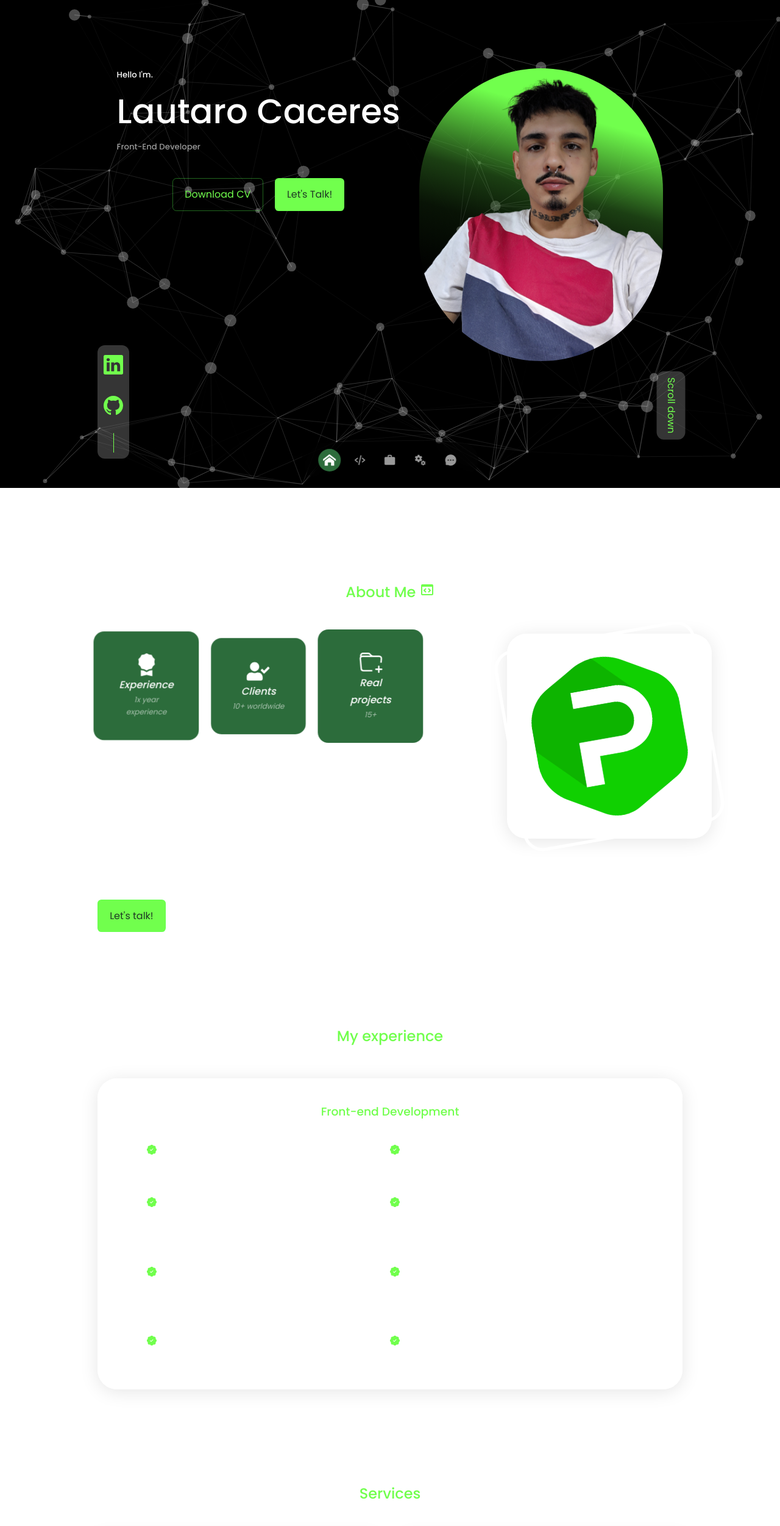
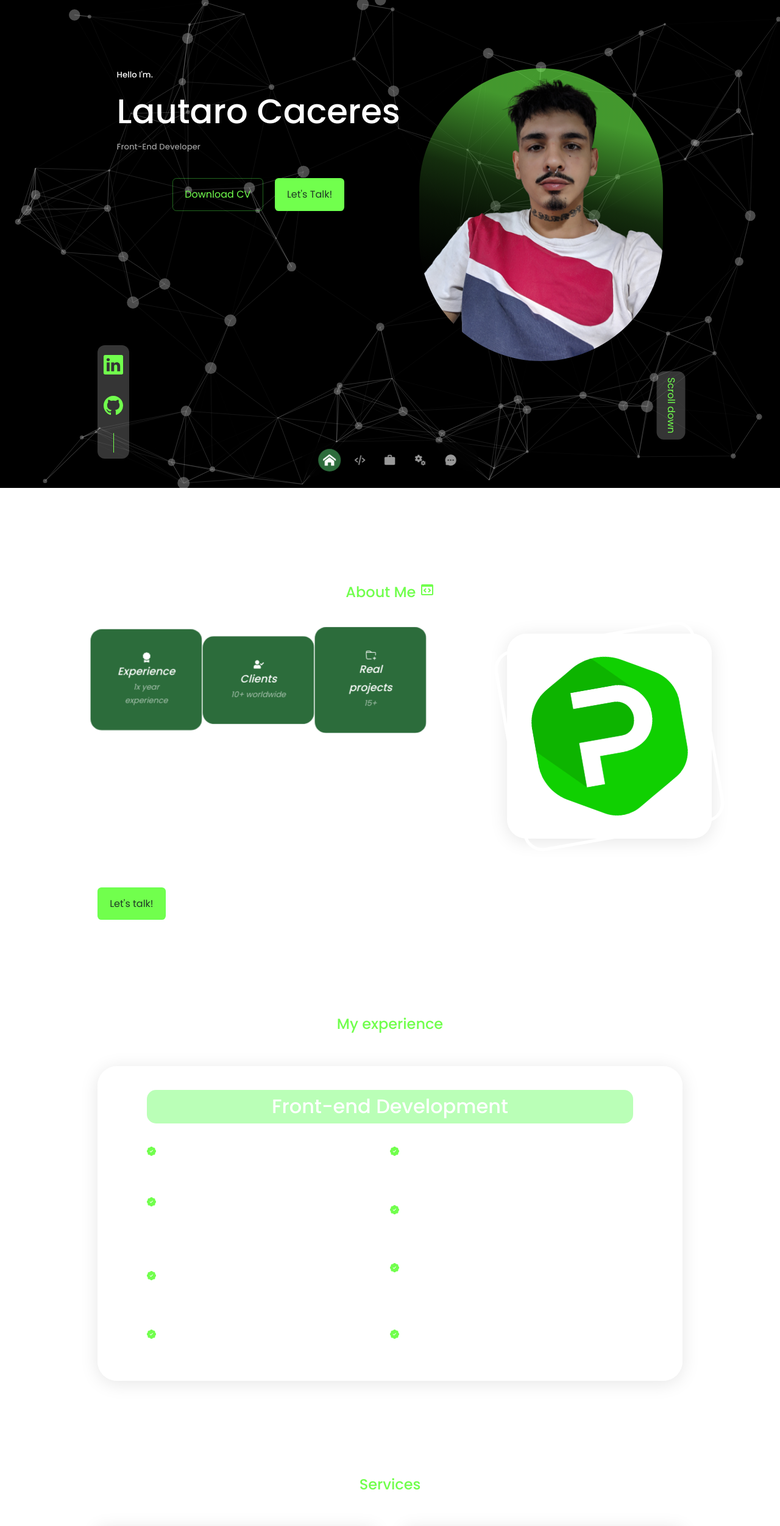
Before and after one commit to 0LMC0/Portfolio_react, a React (Create React App) app: page / in a window 1280 px wide. Shown: the top 2502 px of the page at 61% size. Built offline with nearby package versions, Linux system fonts and the light colour scheme.

Commit message:
Finishing portfolio

```diff
--- a/package.json
+++ b/package.json
@@ -1,5 +1,6 @@
 {
   "name": "portfolio_react",
+  "homepage": "https://lautaro.practienda.com/",
   "version": "0.1.0",
   "private": true,
   "dependencies": {
@@ -8,6 +9,7 @@
     "@testing-library/user-event": "^13.5.0",
     "email-js": "^2.0.2",
     "emailjs-com": "^3.2.0",
+    "framer-motion": "^7.3.5",
     "react": "^18.2.0",
     "react-dom": "^18.2.0",
     "react-icons": "^4.4.0",
--- a/src/components/about/about.css
+++ b/src/components/about/about.css
@@ -61,6 +61,7 @@
 }
 
 .about_card{
+    width: 100%;
     background: var(--colorBgVariant);
     border: 1px solid transparent;
     border-radius: 1rem;
--- a/src/components/experience/experience.css
+++ b/src/components/experience/experience.css
@@ -25,7 +25,10 @@
 .experience_container >div h3{
     text-align: center;
     margin-bottom: 2rem;
-    color: var(--colorPrimary);
+    font-size: 2rem;
+    color: var(--colorWhite);
+    background: var(--colorPrimaryVariant);
+    border-radius: 15px;
 }
 
 .experience_content{
@@ -44,6 +47,17 @@
     color: var(--colorPrimary);
 }
 
+
+.parallax-effect-glare-scale {
+    border-radius: 20px;
+    transform-style: preserve-3d;
+
+}
+.inner-element {
+  font-size: 15px;
+  transform: translateZ(100px);
+}
+
 /* ------------ MEDIA QUERYS (MEDIA DEVICES // MOBILES)  -------------- */
 @media screen and (max-width: 600px) {
     .experience_container > div{
@@ -52,17 +66,3 @@
 
     }
 }
-
-
-/* ------------ MEDIA QUERYS (MEDIA DEVICES // TABLETS)  --------------
-@media screen and (max-width: 1024px) {
-    .experience_container > div {
-        width: 100vw;
-        overflow: hidden;
-        padding: 2rem;
-        margin: 0 auto;
-    }
-    .experience_content{
-        padding: 1rem;
-    }
-} */
--- a/src/components/experience/experience.jsx
+++ b/src/components/experience/experience.jsx
@@ -5,6 +5,8 @@ import { FiCoffee } from "react-icons/fi"
 import { AiFillHtml5 } from "react-icons/ai"
 import { FaReact, FaCss3Alt, FaNodeJs } from "react-icons/fa"
 import { SiJavascript } from "react-icons/si"
+// tilt.js
+import Tilt from "react-parallax-tilt"
 
 const Experience = () => {
   return (
@@ -13,9 +15,15 @@ const Experience = () => {
       <h2>My experience</h2>
 
       <div className="container experience_container">
+      <Tilt  className="parallax-effect-glare-scale"
+              perspective={7000}
+              glareEnable={true}
+              glareMaxOpacity={0.45}
+              scale={1.02}
+    >
         <div className="experience_frontend">
-          <h3>Front-end Development</h3>
-          <div className="experience_content">
+          <h3> Front-end Development</h3>
+              <div className="experience_content inner-element">
 
                 <article className="experience_details">
                   <BsPatchCheckFill className="experience_details-icon"/>
@@ -82,6 +90,7 @@ const Experience = () => {
                 </article>
               </div>
         </div>
+          </Tilt>
       </div>
     </section>
   )
--- a/src/components/header/header.css
+++ b/src/components/header/header.css
@@ -47,10 +47,10 @@ header {
 /* img */
 
 .me{
-    background: rgb(113,255,77);
+    background: rgba(113, 255, 77, 0.257);
     background: -moz-linear-gradient(196deg, rgba(113,255,77,1) 20%, rgba(49,112,34,0.5606617647058824) 43%, rgba(28,64,19,0.29735644257703087) 56%, rgba(9,21,6,0) 75%, rgba(0,0,0,0) 94%);
     background: -webkit-linear-gradient(196deg, rgba(113,255,77,1) 20%, rgba(49,112,34,0.5606617647058824) 43%, rgba(28,64,19,0.29735644257703087) 56%, rgba(9,21,6,0) 75%, rgba(0,0,0,0) 94%);
-    background: linear-gradient(196deg, rgba(113,255,77,1) 20%, rgba(49,112,34,0.5606617647058824) 43%, rgba(28,64,19,0.29735644257703087) 56%, rgba(9,21,6,0) 75%, rgba(0,0,0,0) 94%);
+    background: linear-gradient(196deg, rgba(113, 255, 77, 0.598) 20%, rgba(50, 112, 34, 0.409) 43%, rgba(28,64,19,0.29735644257703087) 56%, rgba(9,21,6,0) 75%, rgba(0,0,0,0) 94%);
     filter: progid:DXImageTransform.Microsoft.gradient(startColorstr="#71ff4d",endColorstr="#000000",GradientType=1);
     width: 25rem;
     height: 30rem;
@@ -84,13 +84,30 @@ header {
     header{
         height: 100vh;
     }
+    .header__container{
+        flex-direction: column;
+    }
     .me{
-        position: absolute;
-        bottom: 0;
-        width: 100%;
+        background: transparent;
+        width: 100vw;
+        height: 30rem;
+        padding-top: 0.5rem;
+    }
+    .me img{
+        border-radius: 0;
     }
     .headerSocials,
     .scroll_down{
         display: none;
     }
 }
+
+/* ------------ MEDIA QUERYS (MEDIA DEVICES // TABLETS)  -------------- */
+@media screen and (max-width: 1024px) {
+    .header__container{
+        flex-direction: column;
+        justify-content: space-between;
+        align-items: center;
+        text-align: center;
+    }
+}
```
Also changed, not shown: 1 other file (tests, documents, lock files or other folders). Lines whose indentation alone changed are shown as unchanged.
